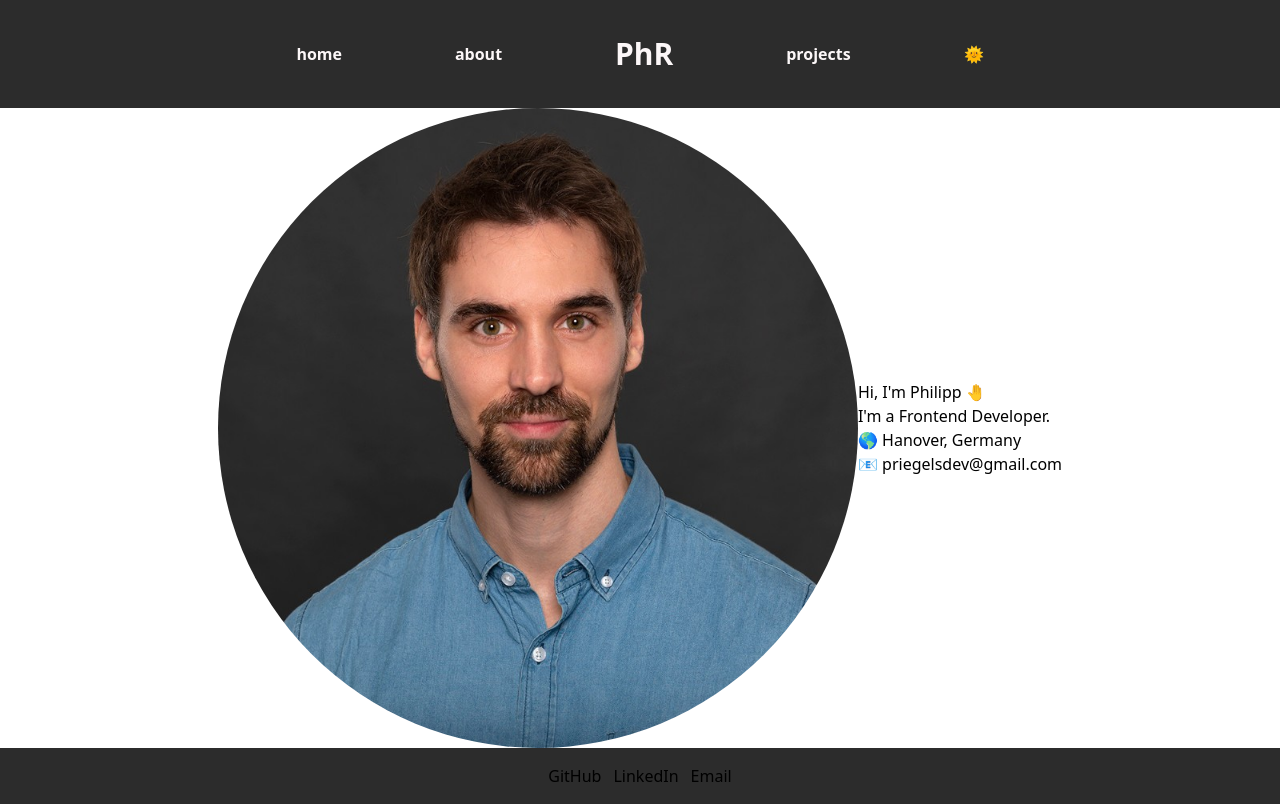
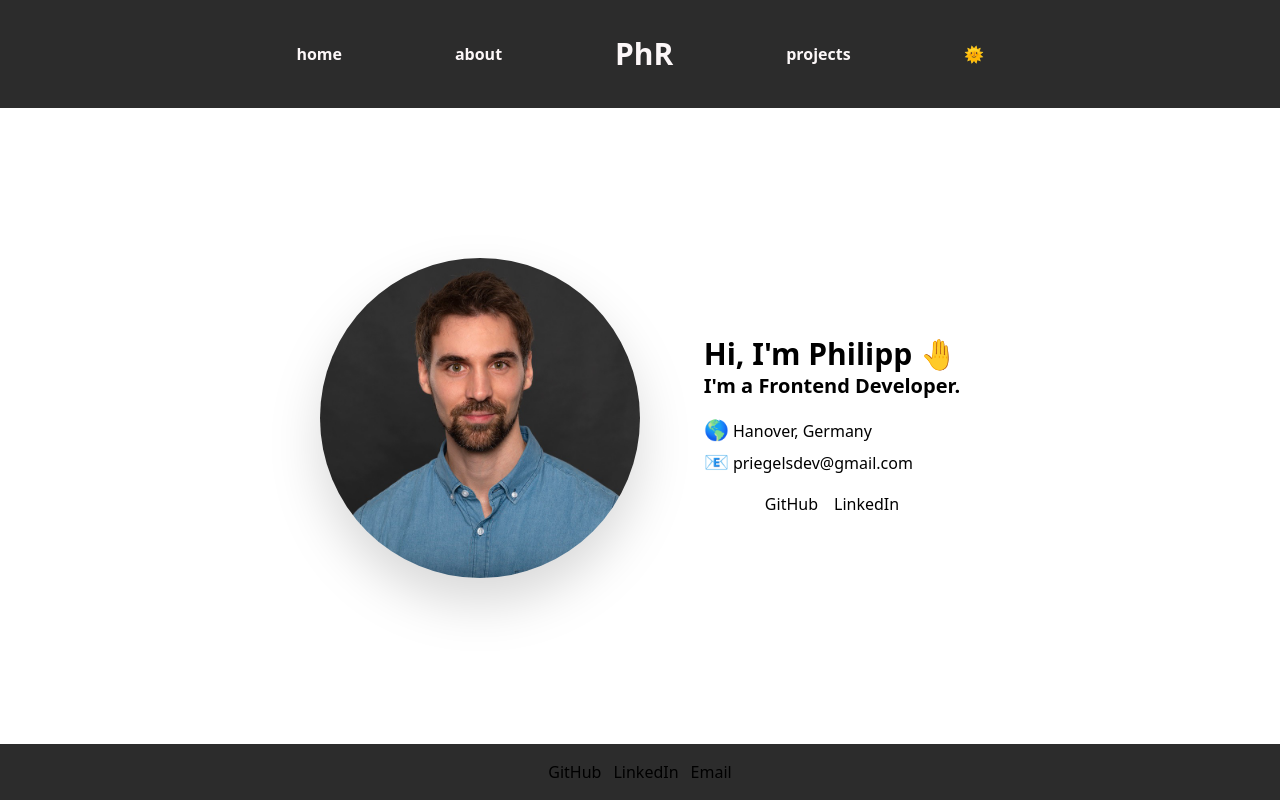
Before and after one commit to priegelsdev/portfolio-react, a React (Vite) app: page / in a window 1280 px wide. Built offline with nearby package versions, Linux system fonts and the light colour scheme.

Commit message:
style home

```diff
--- a/src/pages/Home.tsx
+++ b/src/pages/Home.tsx
@@ -2,17 +2,26 @@ import profileImg from '../img/profilepic.jpeg';
 
 export default function Home() {
   return (
-    <div className="h-full flex flex-col md:flex-row items-center justify-center">
-      <img src={profileImg} className="w-1/2 rounded-full" />
+    <div className="h-full flex flex-col md:flex-row md:gap-16 items-center md:justify-center mt-20 md:mt-0">
+      <img
+        src={profileImg}
+        className="w-1/2 md:max-w-xs rounded-full drop-shadow-2xl mb-4"
+      />
       <div>
-        <h1>Hi, I'm Philipp 🤚</h1>
-        <h3>I'm a Frontend Developer.</h3>
-        <p>
-          <span>🌎</span> Hanover, Germany
+        <h1 className="text-3xl font-bold text-center md:text-left">
+          Hi, I'm Philipp 🤚
+        </h1>
+        <h3 className="text-xl font-bold mb-4">I'm a Frontend Developer.</h3>
+        <p className="mb-1">
+          <span className="text-xl">🌎</span> Hanover, Germany
         </p>
         <p>
-          <span>📧</span> priegelsdev@gmail.com
+          <span className="text-xl">📧</span> priegelsdev@gmail.com
         </p>
+        <div className="flex gap-4 justify-center mt-4">
+          <p>GitHub</p>
+          <p>LinkedIn</p>
+        </div>
       </div>
     </div>
   );
```
